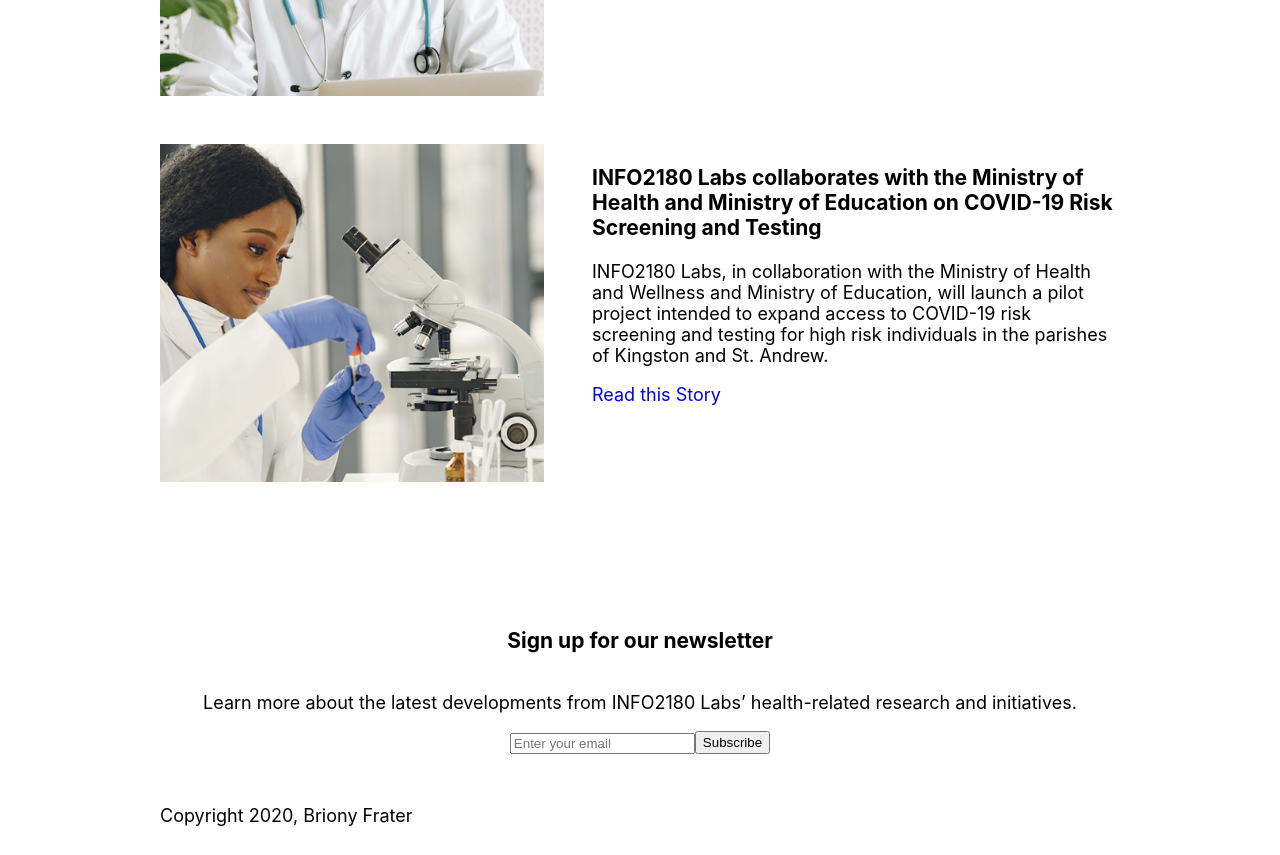
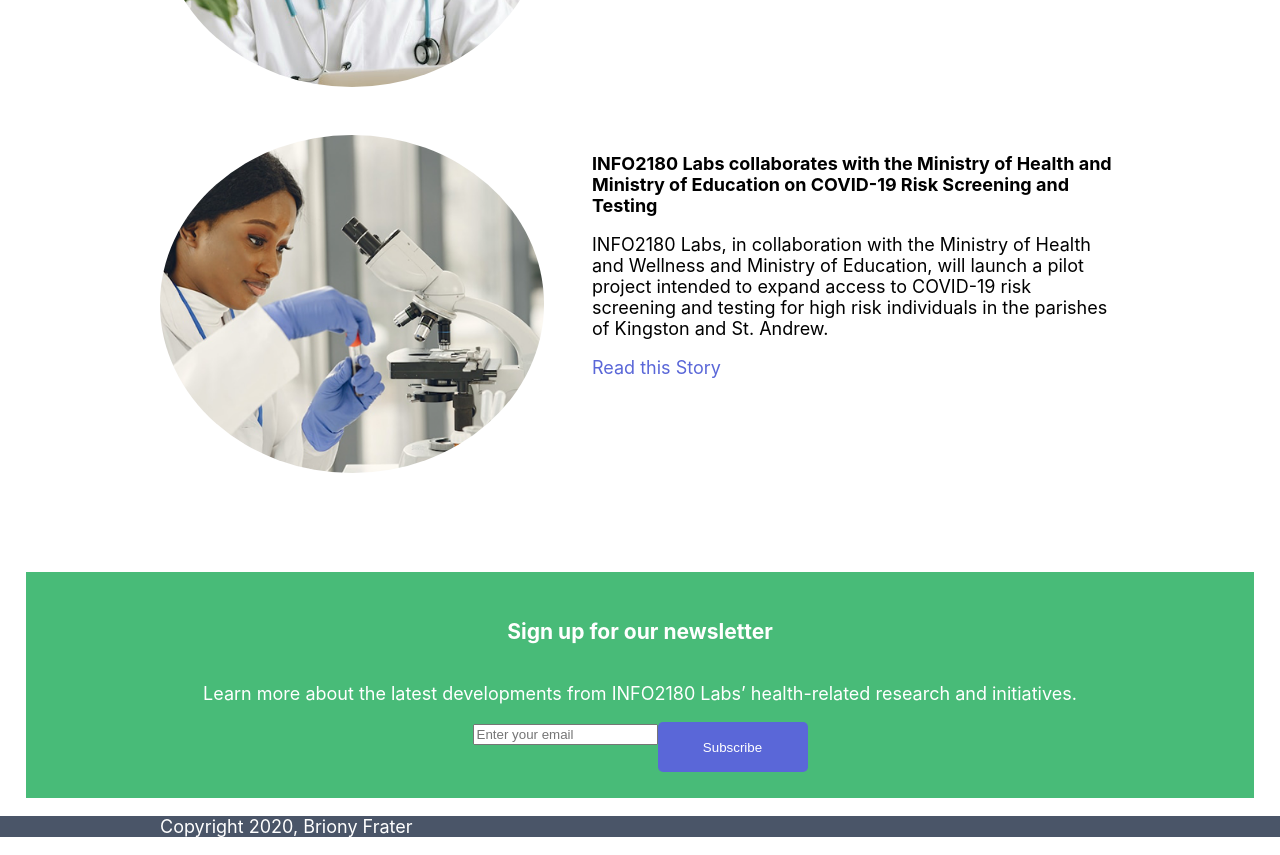
Before and after one commit to BrionyFrater/info2180-project1, a plain HTML site: page index.html in a window 1280 px wide. Shown: the part 1680-2535 px from the top of the page. Drawn offline with Linux system fonts and the light colour scheme.

Commit message:
Finshed styles

```diff
--- a/styles.css
+++ b/styles.css
@@ -117,6 +117,11 @@ nav a:hover{
 }
 
 /*Learn About Style*/
+.learn-about h2{
+    color: #48BB78;
+    font-size: 24px;
+}
+
 .card{
     border: 1px solid #E2E8F0;
     border-radius: 5px;
@@ -151,7 +156,7 @@ nav a:hover{
     color: white;
 }
 
-.cta{
+.btn{
     display: flex;
     justify-content: center;
     align-items: center;
@@ -184,6 +189,22 @@ article img{
     height: 40%;
 }
 
+/*Recent Stories Styles*/
+.stories h2{
+    color: #5A67D8;
+}
+
+.stories a{
+    color: #5A67D8;
+}
+
+.article-body h3{
+    font-size: 18px;
+}
+
+.stories img{
+    border-radius: 50%;
+}
 /*Newsletter*/
 .newsletter .container{
     display: flex;
@@ -195,3 +216,23 @@ article img{
 form{
     display: flex;
 }
+
+/*Newsletter Styles*/
+.newsletter{
+    background-color: #48BB78;
+    color: white;
+    margin-bottom: 0%;
+}
+
+.newsletter .btn{
+    border: none;
+    color: white;
+    background-color: #5A67D8;
+
+}
+
+footer{
+    background-color: #4A5568;
+    color: white;
+    margin-top: 0px;
+}
```
